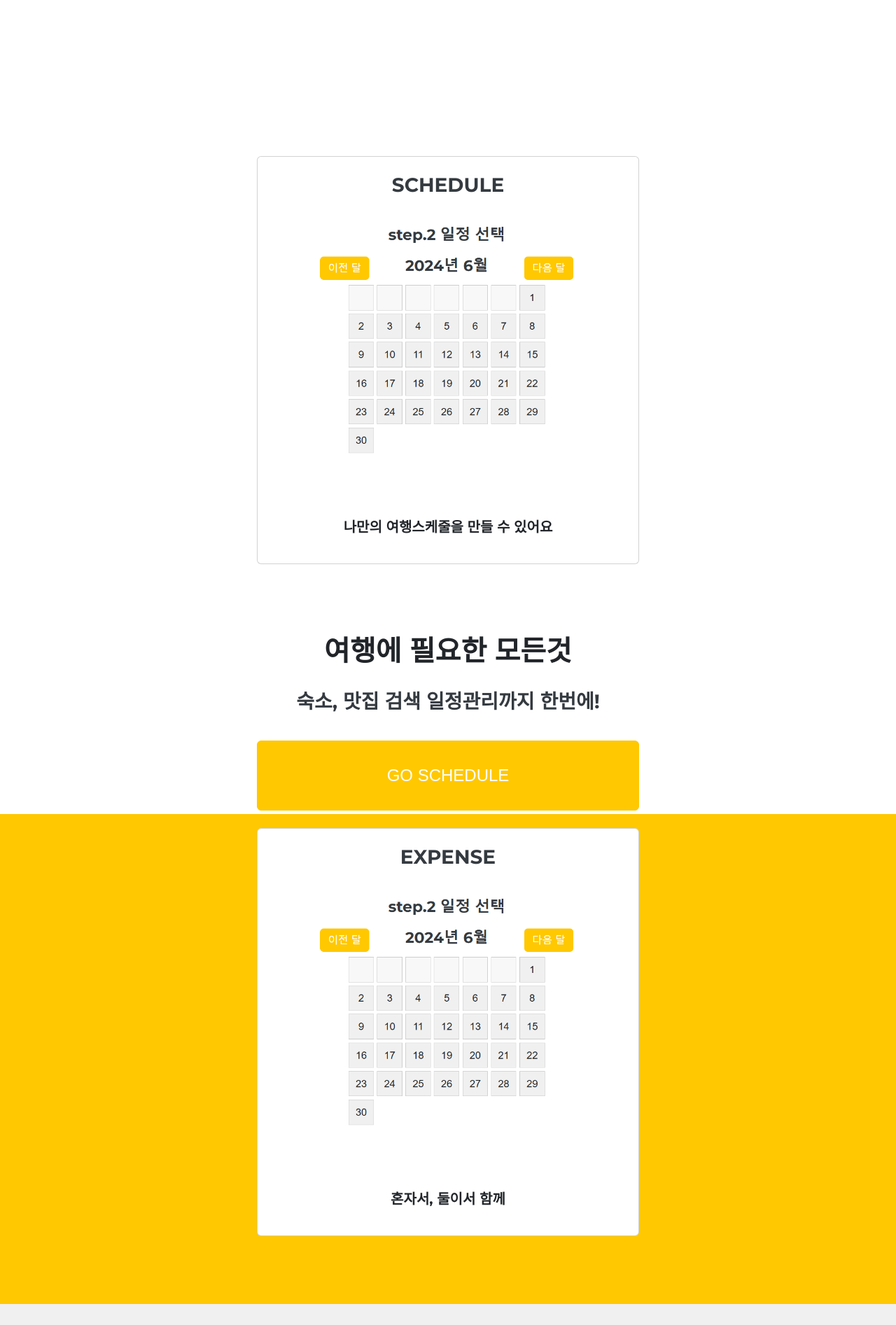
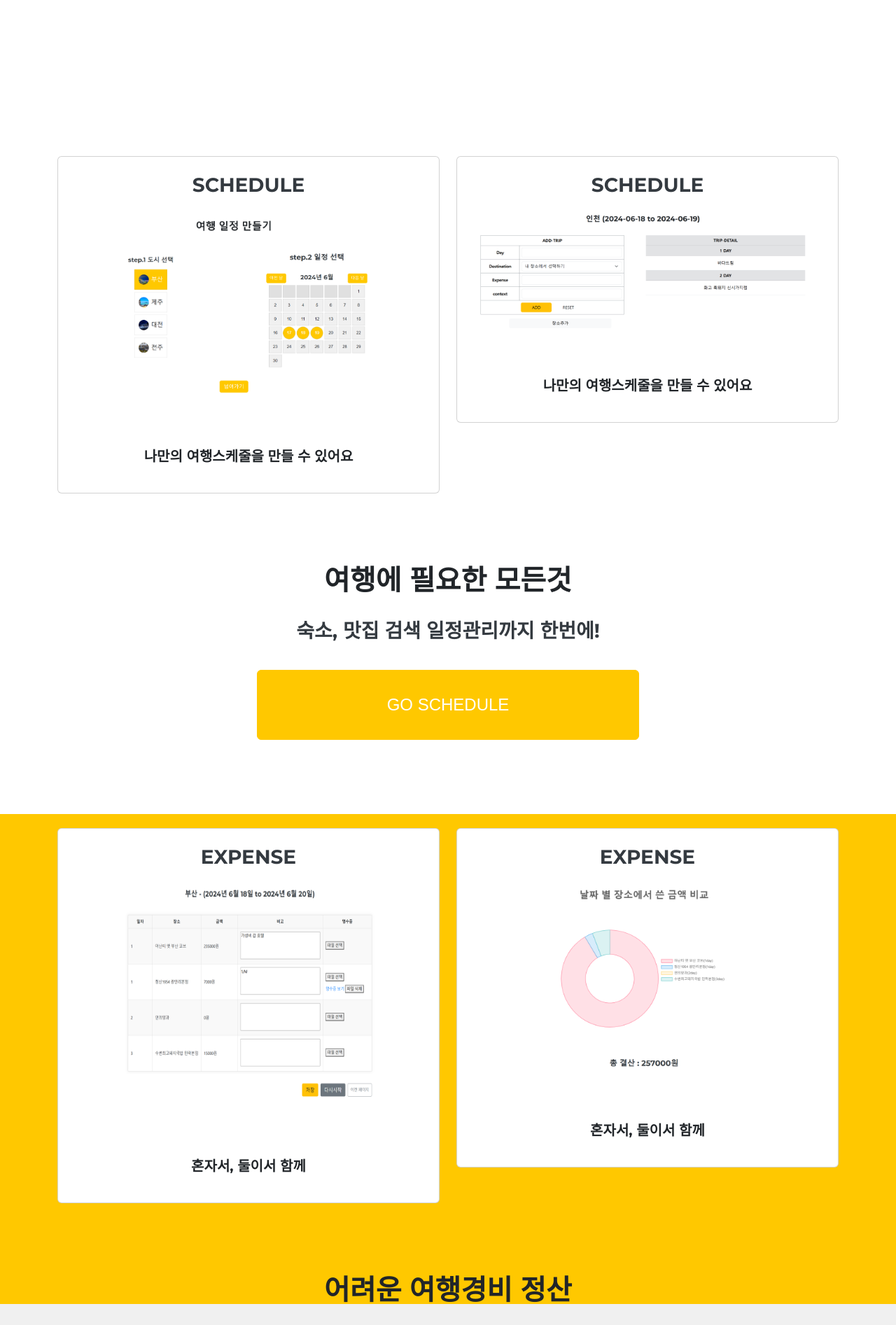
Before and after one commit to someday486/Travel-Dog, a Django app: page / in a window 1280 px wide. Shown: the part 857-2750 px from the top of the page at 70% size. Run offline with Django 5.2, Linux system fonts and the light colour scheme; some libraries are stand-ins or nearby versions.

Commit message:
css 마무리중

```diff
--- a/template/home.html
+++ b/template/home.html
@@ -58,6 +58,15 @@
                     </div>
                 </div>
             </div>
+            <div class="col-md-6">
+                <div class="card d-flex flex-column justify-content-center align-items-center p-4">
+                    <div class="card-title mb-2"><h3>SCHEDULE</h3></div>
+                    <img src="/static/스케줄2.png" class="card-img-top mb-5" alt="스케줄" style="width: 100%;">
+                    <div class="card-body d-flex flex-column justify-content-between">
+                        <h5 class="card-text">나만의 여행스케줄을 만들 수 있어요</h5>
+                    </div>
+                </div>
+            </div>
         </div>
         <div class="row justify-content-center" style="margin-top:100px;">
             <div class="col-md-6">
@@ -72,13 +81,22 @@
 
 
 
-<div class="section2 d-flex justify-items-center" style="margin-top:100px">
-    <div class="container">
+<div class="section2 d-flex justify-items-center" style="margin-top:100px !important;">
+    <div class="container mt-10">
         <div class="row justify-content-center">
             <div class="col-md-6">
                 <div class="card d-flex flex-column justify-content-center align-items-center p-4">
                     <div class="card-title mb-2"><h3>EXPENSE</h3></div>
-                    <img src="/static/스케줄.png" class="card-img-top mb-5" alt="스케줄" style="width: 80%;">
+                    <img src="/static/가계부1.png" class="card-img-top mb-5" alt="가계부1" style="width: 80%; height: 332px">
+                    <div class="card-body d-flex flex-column justify-content-between">
+                        <h5 class="card-text">혼자서, 둘이서 함께</h5>
+                    </div>
+                </div>
+            </div>
+            <div class="col-md-6">
+                <div class="card d-flex flex-column justify-content-center align-items-center p-4">
+                    <div class="card-title mb-2"><h3>EXPENSE</h3></div>
+                    <img src="/static/가계부2.png" class="card-img-top mb-5" alt="가계부2" style="width: 80%;">
                     <div class="card-body d-flex flex-column justify-content-between">
                         <h5 class="card-text">혼자서, 둘이서 함께</h5>
                     </div>
--- a/template/trips/index.html
+++ b/template/trips/index.html
@@ -41,7 +41,7 @@
         <input type="hidden" id="start_date" name="start_date" value="">
         <input type="hidden" id="end_date" name="end_date" value="">
         <div class="custom-button-container text-center">
-            <button type="submit" class="btn btn-primary custom-button">넘어가기</button>
+            <button type="submit" class="btn btn-primary btn-lg custom-button">넘어가기</button>
         </div>
     </form>
 </main>
```
Also changed, not shown: template/expense/index2.html (+8 -24 lines), static/가계부1.png (added), static/가계부2.png (added), static/스케줄.png.
